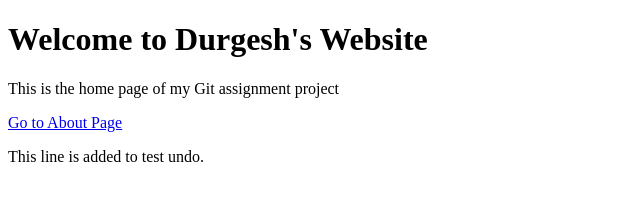
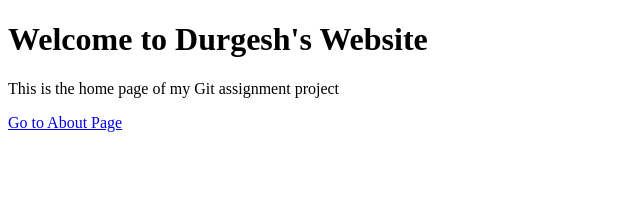
Before and after one commit to pandaa-69/git-assignment, a plain HTML site: page index.html in a window 1280 px wide. Shown: the whole page, without its empty margins (0-640 px from the left). Drawn offline with Linux system fonts and the light colour scheme.

Commit message:
Revert "Extra commit to test undo"
This reverts commit fef52e0a40cd768783e961ba69f04d27cff7f15a.

```diff
--- a/index.html
+++ b/index.html
@@ -5,6 +5,5 @@
   <h1>Welcome to Durgesh's Website</h1>
   <p>This is the home page of my Git assignment project</p>
   <a href="about.html">Go to About Page</a>
-  <p>This line is added to test undo.</p>
 </body>
 </html>
```
